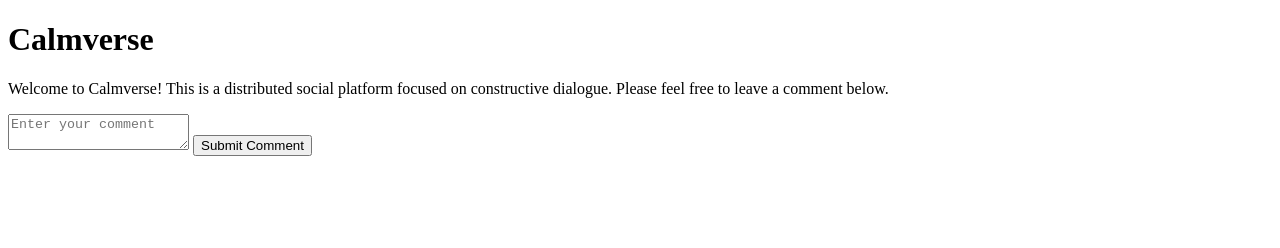
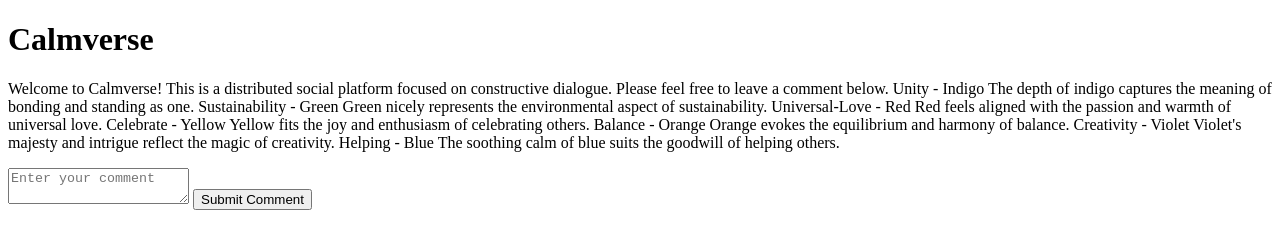
Before and after one commit to ianatherton/sparkynug-social, a website: page index.html in a window 1280 px wide. Drawn offline with Linux system fonts and the light colour scheme.

Commit message:
added more words to html landing page served by indexjs

```diff
--- a/index.html
+++ b/index.html
@@ -9,7 +9,28 @@
 
   <h1>Calmverse</h1>
 
-  <p>Welcome to Calmverse! This is a distributed social platform focused on constructive dialogue. Please feel free to leave a comment below.</p>
+  <p>Welcome to Calmverse! This is a distributed social platform focused on constructive dialogue. Please feel free to leave a comment below.
+
+  Unity - Indigo
+The depth of indigo captures the meaning of bonding and standing as one.
+
+Sustainability - Green
+Green nicely represents the environmental aspect of sustainability.
+
+Universal-Love - Red
+Red feels aligned with the passion and warmth of universal love.
+
+Celebrate - Yellow
+Yellow fits the joy and enthusiasm of celebrating others.
+
+Balance - Orange
+Orange evokes the equilibrium and harmony of balance.
+
+Creativity - Violet
+Violet's majesty and intrigue reflect the magic of creativity.
+
+Helping - Blue
+The soothing calm of blue suits the goodwill of helping others.</p>
 
   <form>
     <textarea placeholder="Enter your comment"></textarea>
```
